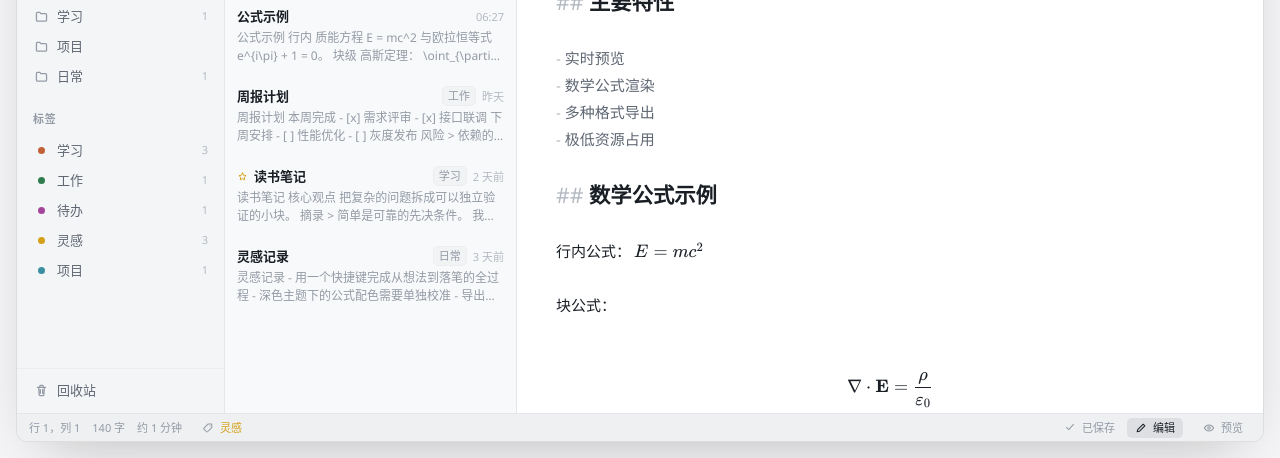
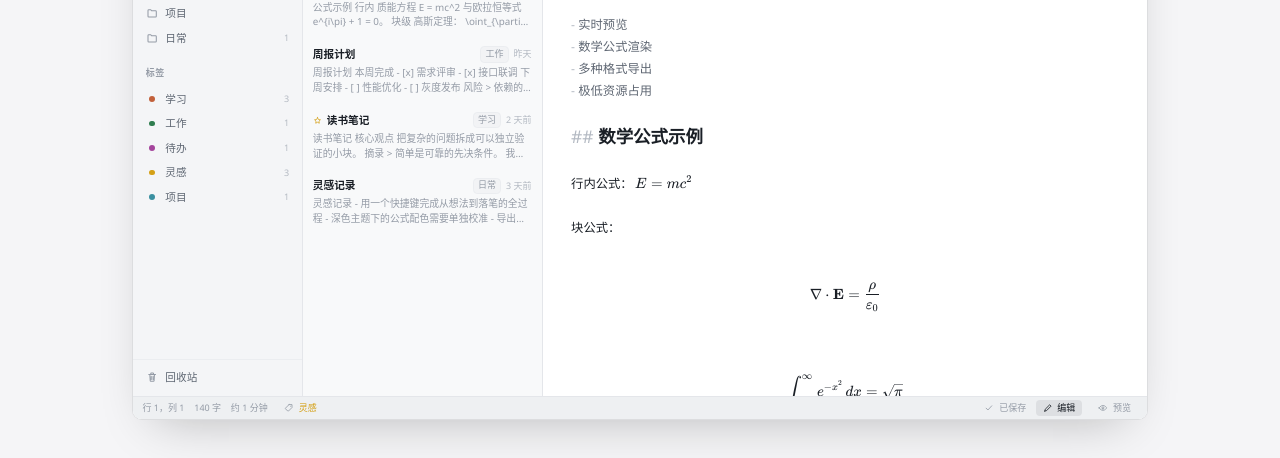
Before and after one commit to 7788dev/qiaoji, a plain HTML site: page index.html in a window 1280 px wide. Shown: the part 342-800 px from the top of the page. Drawn offline with Linux system fonts and the light colour scheme.

Commit message:
Scale the live app window down proportionally.
Co-authored-by: Cursor <cursoragent@cursor.com>

```diff
--- a/index.html
+++ b/index.html
@@ -16,6 +16,7 @@
     <link rel="modulepreload" crossorigin href="./assets/markdown-BN1BNkpz.js">
     <link rel="modulepreload" crossorigin href="./assets/editor-BiDhzWF9.js">
     <link rel="stylesheet" crossorigin href="./assets/style-DjvzYaPo.css">
+    <link rel="stylesheet" href="./page.css">
   </head>
   <body>
     <header class="site-nav">
@@ -35,5 +36,6 @@
       </div>
       <div id="app"></div>
     </div>
+    <script src="./page.js"></script>
   </body>
 </html>
--- /dev/null
+++ b/page.css
@@ -0,0 +1,21 @@
+/* Scale the live app window down, keeping the 1240×820 layout intact. */
+.device {
+  flex: none !important;
+  width: 1240px !important;
+  height: 820px !important;
+  min-height: 0 !important;
+  margin: auto !important;
+}
+
+.device.is-max {
+  width: auto !important;
+  height: auto !important;
+  zoom: 1 !important;
+}
+
+.device.is-min {
+  width: 220px !important;
+  height: 48px !important;
+  zoom: 1 !important;
+  margin: 0 !important;
+}
--- /dev/null
+++ b/page.js
@@ -0,0 +1,36 @@
+(function () {
+  var WIDTH = 1240;
+  var HEIGHT = 820;
+  var NAV = 52;
+  var PAD = 40;
+  var MAX = 0.82;
+
+  function fit() {
+    var el = document.getElementById("device");
+    if (!el) return;
+    if (el.classList.contains("is-max") || el.classList.contains("is-min")) {
+      el.style.zoom = "";
+      return;
+    }
+    var scale = Math.min(
+      (window.innerWidth - PAD) / WIDTH,
+      (window.innerHeight - NAV - PAD) / HEIGHT,
+      MAX,
+    );
+    el.style.zoom = String(Math.max(0.5, scale));
+  }
+
+  window.addEventListener("resize", fit);
+  if (document.readyState === "loading") {
+    document.addEventListener("DOMContentLoaded", fit);
+  } else {
+    fit();
+  }
+  var el = document.getElementById("device");
+  if (el) {
+    new MutationObserver(fit).observe(el, {
+      attributes: true,
+      attributeFilter: ["class"],
+    });
+  }
+})();
```
